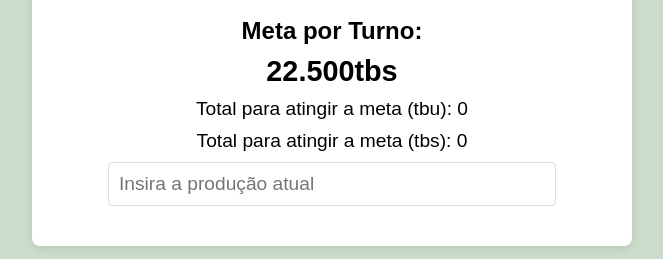
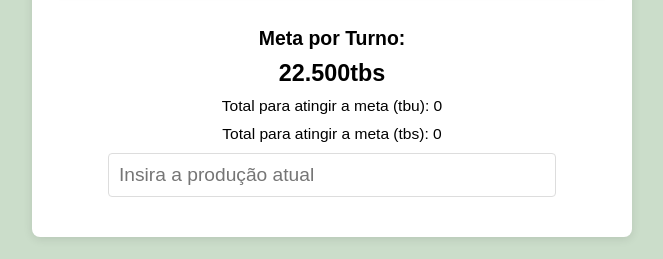
Before and after one commit to flaviaxfds/ritmoturno, a plain HTML site: page dashboard_mobile1.html in a window 1280 px wide. Shown: the part 541-800 px from the top of the page, without its empty margins (308-971 px from the left). Drawn offline with Linux system fonts and the light colour scheme.

```diff
--- a/styleturnoA.css
+++ b/styleturnoA.css
@@ -160,3 +160,7 @@ p {
 .popup-turno {
     animation: piscar 0.6s infinite alternate, fadeOut 2s forwards 1.5s;
 }
+
+.producao {
+    font-size: 0.81em;
+}
--- a/styleturnoB.css
+++ b/styleturnoB.css
@@ -165,3 +165,6 @@ input[type="number"]:focus {
 .popup-turno {
     animation: piscar 0.6s infinite alternate, fadeOut 2s forwards 1.5s;
 }
+.producao {
+    font-size: 0.81em;
+}
```
